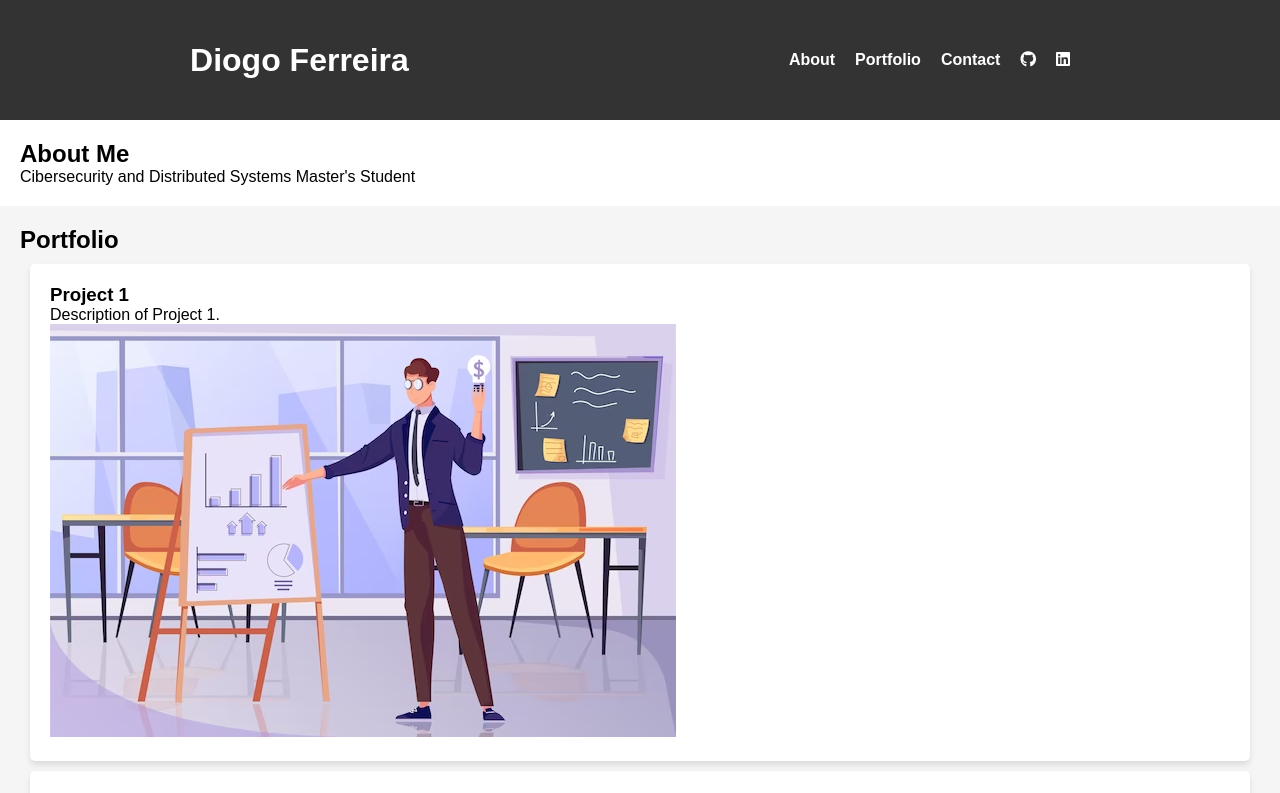
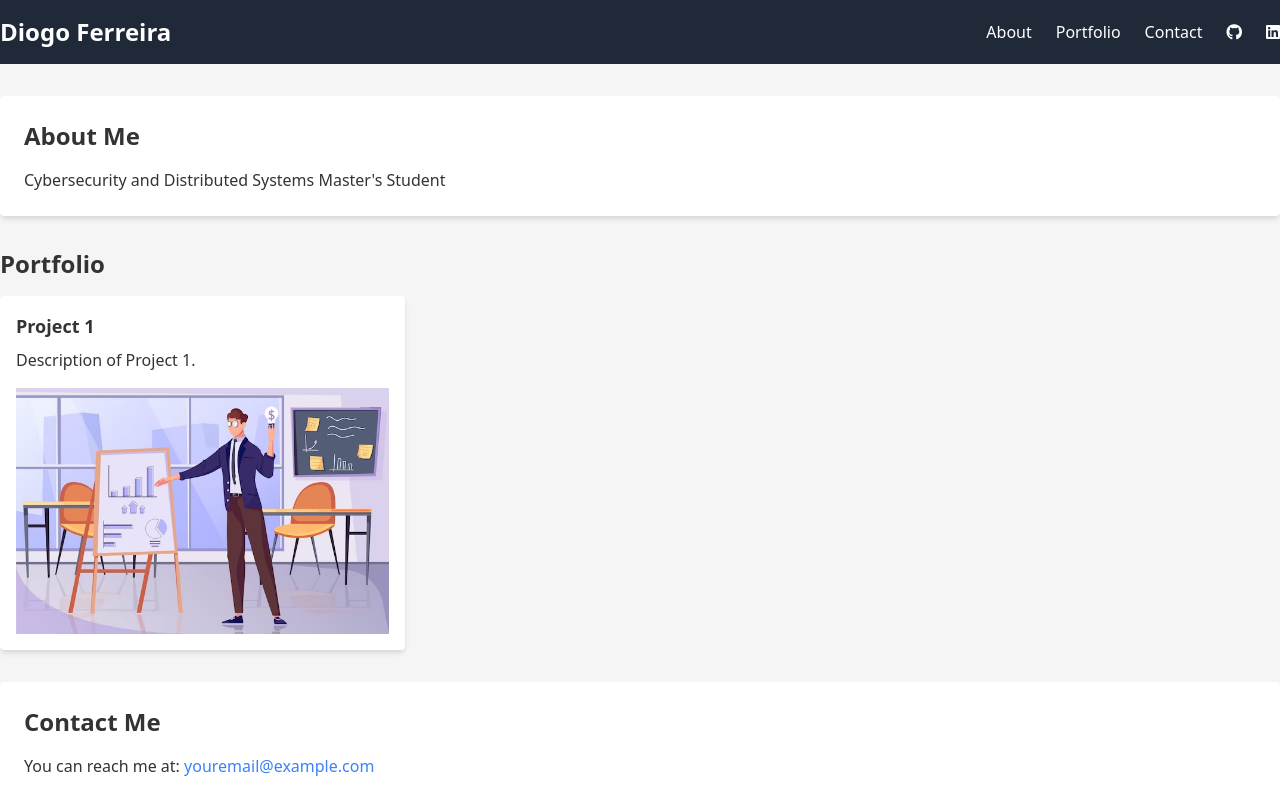
Before and after one commit to neves-nvs/neves_nvs.github.io, a plain HTML site: page index.html in a window 1280 px wide. Shown: the top 793 px of the page. Drawn offline with nearby package versions, Linux system fonts and the light colour scheme.

Commit message:
port to css

```diff
--- a/css/style.css
+++ b/css/style.css
@@ -1,152 +1,42 @@
-@import url(https://cdnjs.cloudflare.com/ajax/libs/font-awesome/6.3.0/css/all.min.css);
+/* styles.css */
 
-/* Reset default margins and padding */
-body, h1, h2, h3, p {
-  margin: 0;
-  padding: 0;
+:root {
+  /* Light Mode */
+  --primary-light-bg: #ffffff;
+  --secondary-light-bg: #f5f5f5;
+
+  --primary-light-text: #333333;
+
+  /* Dark Mode */
+  --primary-dark-bg: #333333;
+  --primary-dark-text: #ffffff;
+
+  --secondary-dark-bg: #222222;
 }
 
-/* Global styles */
-body {
-  background-color: #f5f5f5;
-  font-family: Arial, sans-serif;
-  padding-top: 15vh;
-  min-height: 100vh;
+/* Dark mode styles */
+@media (prefers-color-scheme: dark) {
+  :root {
+    --primary-bg: var(--primary-dark-bg);
+    --secondary-bg: var(--secondary-dark-bg);
+    --primary-text: var(--primary-dark-text);
+  }
 }
 
-/* Header styles */
-header {
-  background-color: #333;
-  color: #fff;
-  height: 15vh;
-  display: flex;
-  align-items: center;
-  justify-content: space-around;
-  position: fixed;
-  top: 0;
-  width: 100%;
-  z-index: 1;
-  transition: height 0.3s;
+@media (prefers-color-scheme: light) {
+  :root {
+    --primary-bg: var(--primary-light-bg);
+    --secondary-bg: var(--secondary-light-bg);
+    --primary-text: var(--primary-light-text);
+  }
 }
 
-/* Navigation menu styles */
-nav ul {
-  list-style: none;
-  padding: 0;
-  margin: 0;
-  display: flex;
-  transition: transform 0.3s, color 0.3s;
+body {
+  background-color: var(--secondary-bg);
+  color: var(--primary-text);
 }
 
-nav li {
-  display: inline;
-  margin-right: 20px;
+.primary-bg {
+  background-color: var(--primary-bg);
+  color: var(--primary-text);
 }
-
-nav a {
-  text-decoration: none;
-  color: #fff;
-  font-weight: bold;
-}
-
-/* Hamburger menu button styles */
-.menu-toggle {
-  cursor: pointer;
-  display: none;
-  font-size: 32px;
-  transition: transform 0.3s, color 0.3s;
-}
-
-/* Sidebar styles */
-/* Sidebar styles */
-.sidebar {
-  position: fixed;
-  top: 0;
-  left: -250px;
-  width: 250px;
-  height: 100%;
-  background-color: #333;
-  color: #fff;
-  transition: left 0.3s;
-  display: flex;
-  flex-direction: column; /* Stack icons vertically */
-  align-items: center; /* Center icons vertically */
-}
-
-/* Adjust the style of your sidebar icons here */
-.sidebar .icon {
-  font-size: 24px;
-  margin: 10px 0; /* Add vertical spacing between icons */
-}
-
-/* Project and content styles */
-section {
-  padding: 20px;
-}
-
-#about, .project, #contact {
-  background-color: #fff;
-}
-
-.project {
-  margin: 10px;
-  padding: 20px;
-  border-radius: 5px;
-  box-shadow: 0 4px 6px rgba(0, 0, 0, 0.1);
-}
-
-.project img {
-  max-width: 100%;
-  height: auto;
-}
-
-/* Footer styles */
-footer {
-  text-align: center;
-  padding: 10px;
-  background-color: #333;
-  color: #fff;
-}
-
-/* Responsive styles */
-@media (max-width: 768px) {
-  /* Adjust header for smaller screens */
-  header {
-    height: 10vh;
-  }
-
-  nav ul {
-    text-align: center;
-    margin-top: 10px;
-  }
-
-  nav li {
-    display: block;
-    margin: 10px 0;
-  }
-
-  /* Show the hamburger menu button */
-  .menu-toggle {
-    display: block;
-  }
-
-  .nav-links {
-    display: none;
-  }
-
-}
-
-/* Hover effects */
-a:hover {
-  color: #007bff;
-}
-
-a, .project {
-  transition: 0.2s;
-}
-
-/* Menu button hover effect */
-.menu-toggle:hover {
-  transform: scale(1.1);
-  color: #ffcc00;
-}
--- a/index.html
+++ b/index.html
@@ -3,77 +3,72 @@
 
 <head>
     <meta charset="UTF-8">
-    <meta name="viewport" content="width=device-width, initial-scale=1, viewport-fit=cover">
-    <title>Diogo Neves Website</title>
-    <link rel="stylesheet" href="css/style.css">
+    <meta name="viewport" content="width=device-width, initial-scale=1">
+    <title>Diogo Ferreira</title>
+    <link href="https://cdn.jsdelivr.net/npm/tailwindcss@2.2.15/dist/tailwind.min.css" rel="stylesheet">
+    <link href="https://cdnjs.cloudflare.com/ajax/libs/font-awesome/6.3.0/css/all.min.css" rel="stylesheet">
     <link rel="icon" href="snowflakes.png" type="image/x-icon">
-
+    <link rel="stylesheet" href="./css/style.css">
 </head>
 
-<body>
-    <header>
-        <h1>Diogo Ferreira</h1>
-        <div class="sidebar" id="sidebar">
-            <div class="icon"><i class="fas fa-home"></i> Home</div>
-            <div class="icon"><i class="fas fa-user"></i> Me</div>
-            <div class="icon"><i class="fas fa-envelope"></i> Mail</div>
-        </div>
-        <div>
+<body class="font-sans">
+
+    <header class="bg-gray-800 text-white py-4">
+        <div class="container mx-auto flex items-center justify-between">
+            <h1 class="text-2xl font-bold">Diogo Ferreira</h1>
             <nav>
-                <div class="menu-toggle" id="menu-toggle"><i class="fa-solid fa-bars"></i></div>
-                <ul class="nav-links" id="na">
-                    <li><a href="#about">About</a></li>
-                    <li><a href="#portfolio">Portfolio</a></li>
-                    <li><a href="#contact">Contact</a></li>
-                    <li><a href="https://github.com/neves-nvs" target="_blank"><i class="fab fa-github"></i></a></li>
-                    <li><a href="https://www.linkedin.com/in/neves-diogo/" target="_blank">
-                            <i class="fab fa-linkedin"></i>
-                        </a></li>
+                <ul class="hidden md:flex space-x-6">
+                    <li><a href="#about" class="hover:text-gray-300">About</a></li>
+                    <li><a href="#portfolio" class="hover:text-gray-300">Portfolio</a></li>
+                    <li><a href="#contact" class="hover:text-gray-300">Contact</a></li>
+                    <li><a href="https://github.com/neves-nvs" target="_blank" class="hover:text-gray-300"><i
+                                class="fab fa-github"></i></a></li>
+                    <li><a href="https://www.linkedin.com/in/neves-diogo/" target="_blank"
+                            class="hover:text-gray-300"><i class="fab fa-linkedin"></i></a></li>
                 </ul>
             </nav>
+            <div class="md:hidden">
+                <!-- Hamburger menu button for smaller screens -->
+                <button id="menu-toggle" class="text-3xl">
+                    <i class="fas fa-bars"></i>
+                </button>
+            </div>
         </div>
     </header>
 
-    <section id="about">
-        <h2>About Me</h2>
-        <p>Cibersecurity and Distributed Systems Master's Student</p>
+    <main class="container mx-auto mt-8">
+        <section id="about" class="primary-bg p-6 rounded shadow-md mb-8">
+            <h2 class="text-2xl font-bold mb-4">About Me</h2>
+            <p>Cybersecurity and Distributed Systems Master's Student</p>
         </section>
 
-    <section id="portfolio">
-        <h2>Portfolio</h2>
-        <div class="project">
-            <h3>Project 1</h3>
+        <section id="portfolio" class="mb-8">
+            <h2 class="text-2xl font-bold mb-4">Portfolio</h2>
+            <div class="grid grid-cols-1 md:grid-cols-2 lg:grid-cols-3 gap-8">
+                <!-- Your portfolio projects here -->
+                <div class="primary-bg bg-white p-4 rounded shadow-md">
+                    <h3 class="text-lg font-bold mb-2">Project 1</h3>
                     <p>Description of Project 1.</p>
-            <img src="img/placeholder.avif" alt="Project 1">
+                    <img src="img/placeholder.avif" alt="Project 1" class="mt-4 w-full">
                 </div>
-        <div class="project">
-            <h3>Project 1</h3>
-            <p>Description of Project 1.</p>
-            <img src="img/placeholder.avif" alt="Project 1">
-        </div>
-        <div class="project">
-            <h3>Project 1</h3>
-            <p>Description of Project 1.</p>
-            <img src="img/placeholder.avif" alt="Project 1">
-        </div>
-        <div class="project">
-            <h3>Project 2</h3>
-            <p>Description of Project 2.</p>
-            <img src="project2.jpg" alt="Project 2">
+                <!-- Repeat for other projects -->
             </div>
         </section>
 
-    <section id="contact">
-        <h2>Contact Me</h2>
-        <p>You can reach me at: <a href="mailto:youremail@example.com">youremail@example.com</a></p>
+        <section id="contact" class="primary-bg p-6 rounded shadow-md">
+            <h2 class="text-2xl font-bold mb-4">Contact Me</h2>
+            <p>You can reach me at: <a href="mailto:youremail@example.com"
+                    class="text-blue-500">youremail@example.com</a></p>
         </section>
+    </main>
 
-    <footer>
+    <footer class="bg-gray-800 text-white text-center py-2 mt-8">
         <p>&copy; 2023 Diogo Neves</p>
-        <a href="https://www.flaticon.com/free-icons/cold" title="cold icons">Cold icons created by Freepik -
-            Flaticon</a>
+        <a href="https://www.flaticon.com/free-icons/cold" title="cold icons" class="text-gray-300">Cold icons created
+            by Freepik - Flaticon</a>
     </footer>
 
+    <!-- Your JavaScript and other scripts -->
     <script src="./js/sidebar.js"></script>
 </body>
 
```
Also changed, not shown: 1 other file. Lines whose indentation alone changed are shown as unchanged.
